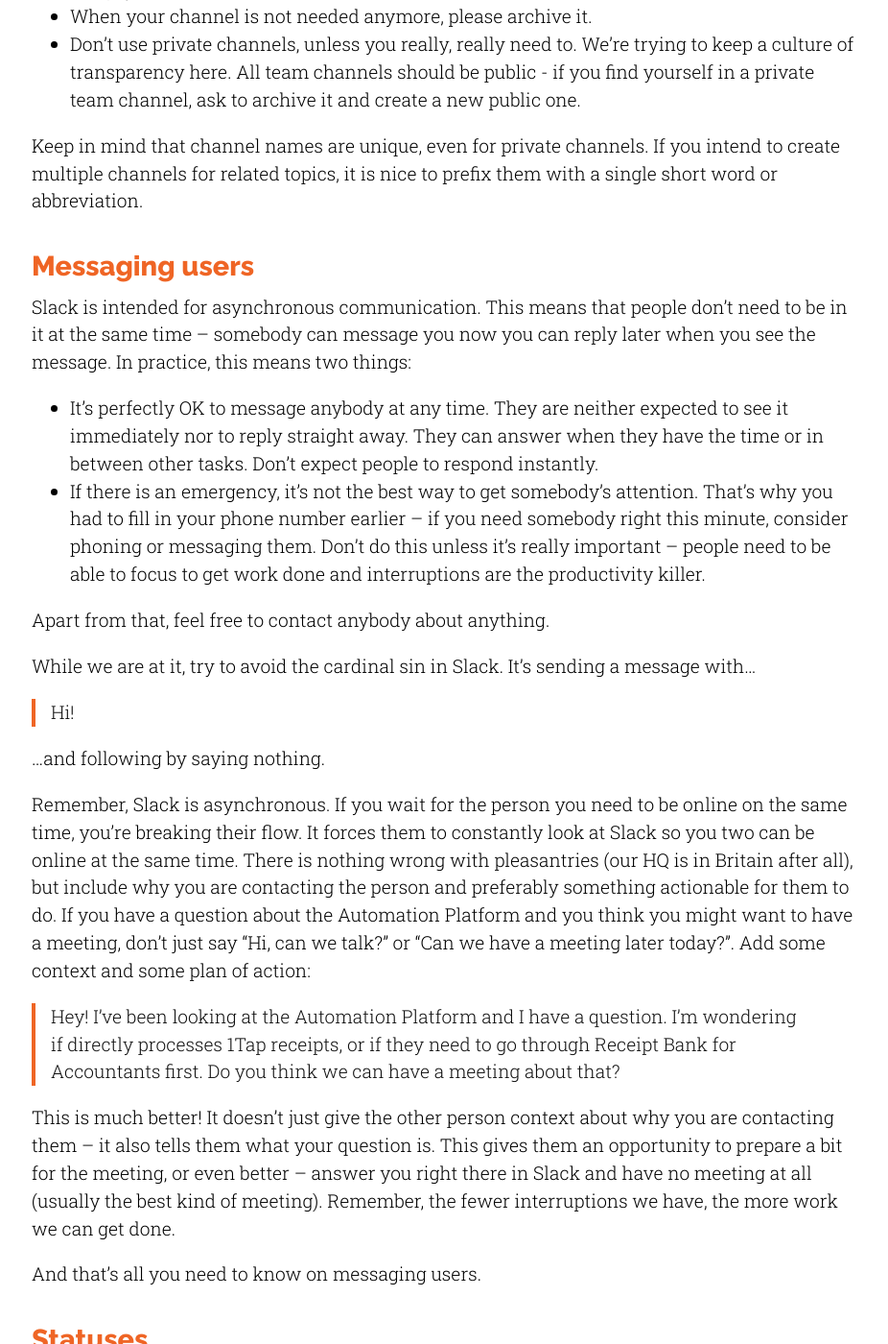
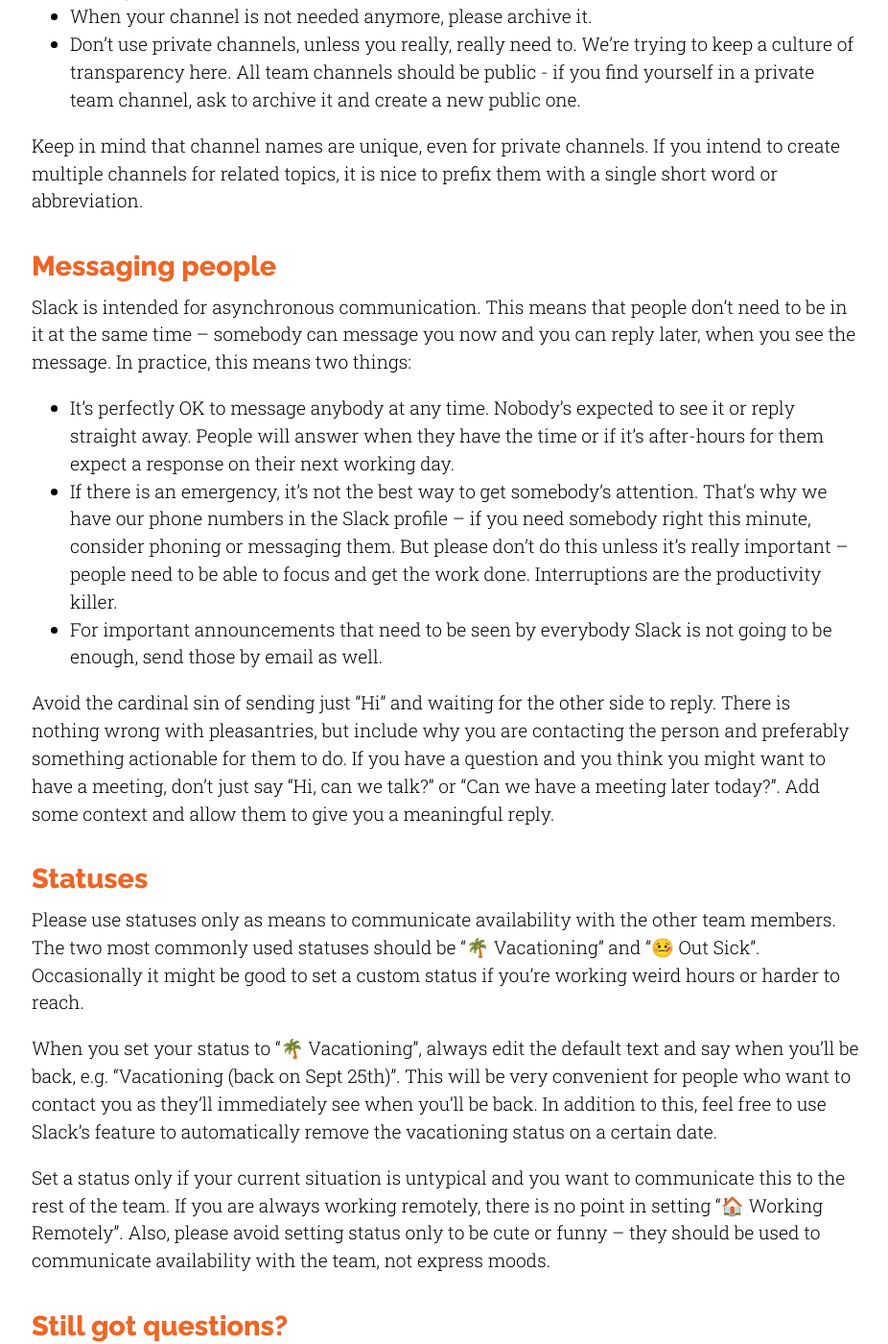
Before and after one commit to dext/guides, a Jekyll site: the page built from slack.md, in a window 1280 px wide and 1400 px high, scrolled down 1938 px. Shown: the whole window at 96% size, without its empty margins (175-1101 px from the left). Built offline with Jekyll 4.4.1, drawn with Linux system fonts in a browser that asks for light colours; emoji names are drawn with the system emoji font; our own code applies the rules of GitHub Pages for plain Markdown files.

Commit message:
Rewrite the Messaging people section

```diff
--- a/slack.md
+++ b/slack.md
@@ -43,47 +43,15 @@ Feel free to create new channels any time you will need to. Here are some guidel
 
 Keep in mind that channel names are unique, even for private channels. If you intend to create multiple channels for related topics, it is nice to prefix them with a single short word or abbreviation.
 
-## Messaging users
+## Messaging people
 
-Slack is intended for asynchronous communication. This means that people don't need to be in it at
-the same time – somebody can message you now you can reply later when you see the message. In
-practice, this means two things:
+Slack is intended for asynchronous communication. This means that people don't need to be in it at the same time – somebody can message you now and you can reply later, when you see the message. In practice, this means two things:
 
-* It's perfectly OK to message anybody at any time. They are neither expected to see it immediately
-  nor to reply straight away. They can answer when they have the time or in between other tasks.
-  Don't expect people to respond instantly.
-* If there is an emergency, it's not the best way to get somebody's attention. That's why you had
-  to fill in your phone number earlier – if you need somebody right this minute, consider phoning
-  or messaging them. Don't do this unless it's really important – people need to be able to focus
-  to get work done and interruptions are the productivity killer.
+* It's perfectly OK to message anybody at any time. Nobody’s expected to see it or reply straight away. People will answer when they have the time or if it’s after-hours for them expect a response on their next working day.
+* If there is an emergency, it's not the best way to get somebody's attention. That's why we have our phone numbers in the Slack profile – if you need somebody right this minute, consider phoning or messaging them. But please don't do this unless it's really important – people need to be able to focus and get the work done. Interruptions are the productivity killer.
+* For important announcements that need to be seen by everybody Slack is not going to be enough, send those by email as well.
 
-Apart from that, feel free to contact anybody about anything.
-
-While we are at it, try to avoid the cardinal sin in Slack. It's sending a message with...
-
-> Hi!
-
-...and following by saying nothing.
-
-Remember, Slack is asynchronous. If you wait for the person you need to be online on the same time,
-you're breaking their flow. It forces them to constantly look at Slack so you two can be online at
-the same time. There is nothing wrong with pleasantries (our HQ is in Britain after all), but
-include why you are contacting the person and preferably something actionable for them to do. If
-you have a question about the Automation Platform and you think you might want to have a meeting,
-don't just say "Hi, can we talk?" or "Can we have a meeting later today?". Add some context and
-some plan of action:
-
-> Hey! I've been looking at the Automation Platform and I have a question. I'm wondering if directly
-  processes 1Tap receipts, or if they need to go through Receipt Bank for Accountants first. Do you
-  think we can have a meeting about that?
-
-This is much better! It doesn't just give the other person context about why you are contacting
-them – it also tells them what your question is. This gives them an opportunity to prepare a bit
-for the meeting, or even better – answer you right there in Slack and have no meeting at all
-(usually the best kind of meeting). Remember, the fewer interruptions we have, the more work we can
-get done.
-
-And that's all you need to know on messaging users.
+Avoid the cardinal sin of sending just “Hi” and waiting for the other side to reply. There is nothing wrong with pleasantries, but include why you are contacting the person and preferably something actionable for them to do. If you have a question and you think you might want to have a meeting, don't just say "Hi, can we talk?" or "Can we have a meeting later today?". Add some context and allow them to give you a meaningful reply.
 
 ## Statuses
 
```
